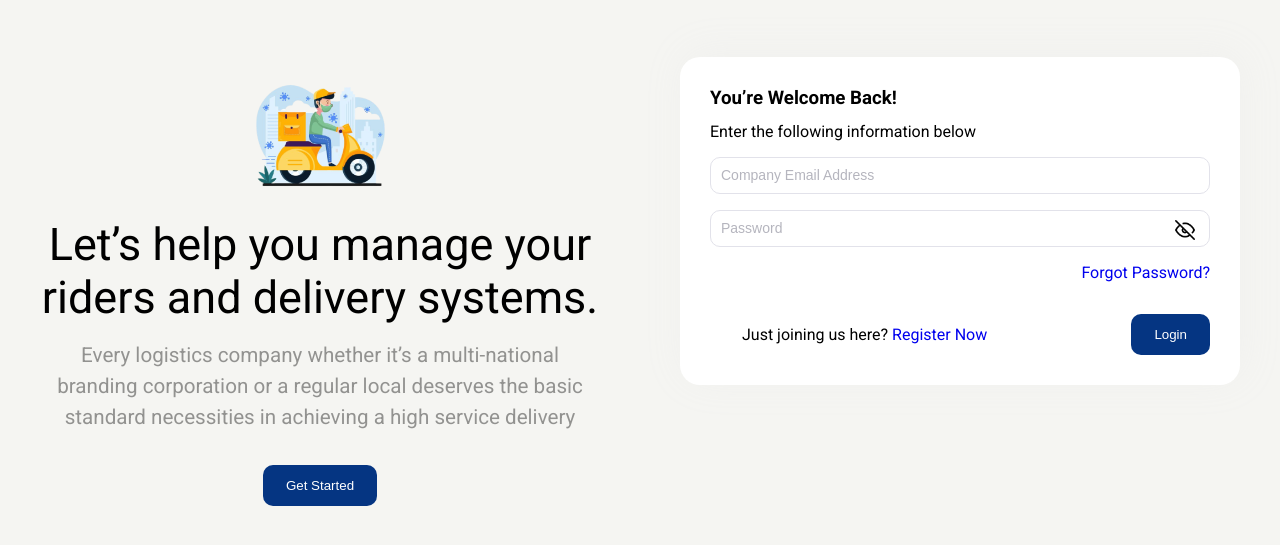
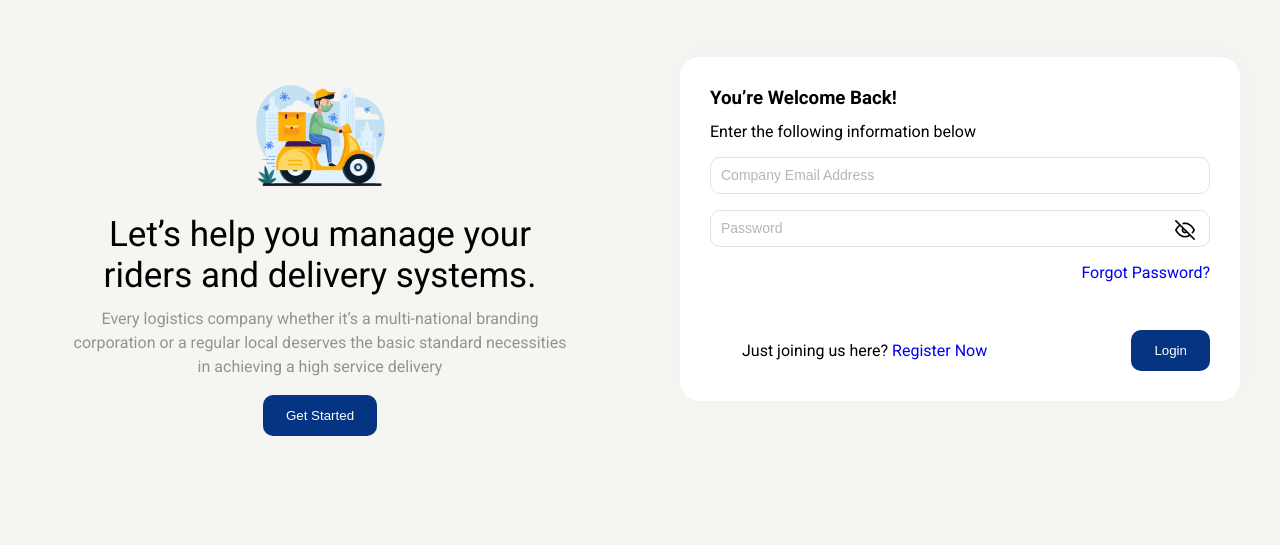
Before and after one commit to marusoft/dms, a plain HTML site: page login.html in a window 1280 px wide. Shown: the part 59-604 px from the top of the page. Drawn offline with Linux system fonts and the light colour scheme.

Commit message:
fix register and login

```diff
--- a/login.html
+++ b/login.html
@@ -21,31 +21,26 @@
             <div class="desc-container">
               <img src="./image/bike.png" alt="a bike man" />
               <div class="title-desc">
-                <h3>Let’s help you manage your riders and delivery systems.</h3>
+                <h2>Let’s help you manage your riders and delivery systems.</h2>
                 <p>
                   Every logistics company whether it’s a multi-national branding
                   corporation or a regular local deserves the basic standard
                   necessities in achieving a high service delivery
                 </p>
               </div>
-              <button class="get-btn">Get Started</button>
+             <button class="get-btn">
+                <a href="./index.html">Get Started</a>
+               </button>
             </div>
           </div>
           <div class="register-right">
             <div class="form-container">
-              <!-- <progress class="progress-bar" value="65" max="100"></progress> -->
               <div class="form-info">
                 <h3>You’re Welcome Back!</h3>
                 <p>Enter the following information below</p>
               </div>
               <div class="form-wrapper">
                 <form>
-                  <!-- <div class="name-input">
-                    <input type="text" placeholder="Company name" />
-                    <input type="text" placeholder="Lastname" />
-                  </div>
-                  <input type="text" placeholder="Company Address" required />
-                  <input type="text" placeholder="Phone Number" required /> -->
                   <input
                     type="email"
                     placeholder="Company Email Address"
@@ -70,11 +65,6 @@
                   </div>
                 </form>
               </div>
-              <!-- <p class="terms-condition">
-                By clicking "Next" you agree to our
-                <a href="/term-condition">Terms of Service, Privacy Policy,</a>
-                and to receive marketing communications from Envoy.
-              </p> -->
               <a class="fpassword" href="./forgot-password.html"
                 >Forgot Password?</a
               >
--- a/styles/login.css
+++ b/styles/login.css
@@ -31,22 +31,26 @@ header {
   padding: 40px;
 }
 .desc-container {
+  display: flex;
+  align-items: center;
+  justify-content: center;
+  flex-direction: column;
+}
+.title-desc {
+  max-width: 500px;
   text-align: center;
-  margin: 0 auto;
 }
-
-.title-desc h3 {
+.title-desc h2 {
   font-weight: 100;
-  font-size: 45px;
+  font-size: 35px;
   color: #000000;
-  margin-bottom: 1rem;
+  margin-bottom: .7rem;
 }
 .title-desc p {
   font-weight: 400;
-  font-size: 1.29rem;
   color: #000000;
   opacity: 0.4;
-  margin-bottom: 2rem;
+  margin-bottom: 1rem;
   line-height: 1.5;
 }
 .get-btn {
@@ -57,7 +61,9 @@ header {
   cursor: pointer;
   border: none;
 }
-
+.get-btn a{
+  color: #ffffff;
+}
 .register-right {
   flex: 50%;
   padding: 40px;
@@ -115,9 +121,10 @@ a {
   text-decoration: none;
   /* color: inherit; */
 }
-.fpassword{
+.fpassword {
   display: block;
   text-align: right;
+  margin-bottom: 3rem;
 }
 .account {
   margin-top: 2rem;
@@ -155,7 +162,7 @@ a {
   .register-right {
     padding: 10px;
   }
-  p.terms-condition{
+  p.terms-condition {
     font-size: 0.8rem;
   }
 }
--- a/styles/style.css
+++ b/styles/style.css
@@ -31,22 +31,27 @@ header {
   padding: 40px;
 }
 .desc-container {
+  display: flex;
+  align-items: center;
+  justify-content: center;
+  flex-direction: column;
+  gap: 1.5rem;
+}
+.title-desc {
+  max-width: 500px;
   text-align: center;
-  margin: 0 auto;
 }
-
-.title-desc h3 {
+.title-desc h2 {
   font-weight: 100;
-  font-size: 45px;
+  font-size: 35px;
   color: #000000;
-  margin-bottom: 1rem;
+  margin-bottom: .7rem;
 }
 .title-desc p {
   font-weight: 400;
-  font-size: 1.29rem;
   color: #000000;
   opacity: 0.4;
-  margin-bottom: 2rem;
+  margin-bottom: 1rem;
   line-height: 1.5;
 }
 .get-btn {
@@ -57,7 +62,9 @@ header {
   cursor: pointer;
   border: none;
 }
-
+.get-btn a{
+  color: #ffffff;
+}
 .register-right {
   flex: 50%;
   padding: 40px;
@@ -128,6 +135,9 @@ a {
 .account-text {
   margin-left: 2rem;
 }
+/* .account-text a{
+  color: blue;
+} */
 .email-wrapper{
   position: relative;
 }
@@ -168,9 +178,7 @@ a {
     flex-direction: column;
   }
 }
-/* @media (max-width: 540px) {
 
-} */
 @media (max-width: 400px) {
   .account {
     flex-direction: column;
```
Also changed, not shown: index.html (+4 -2 lines).
